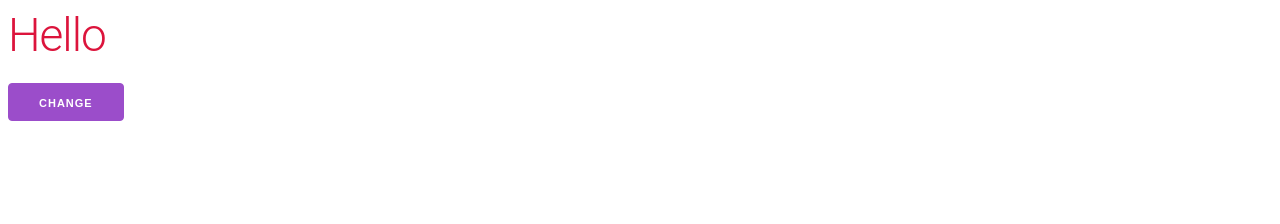
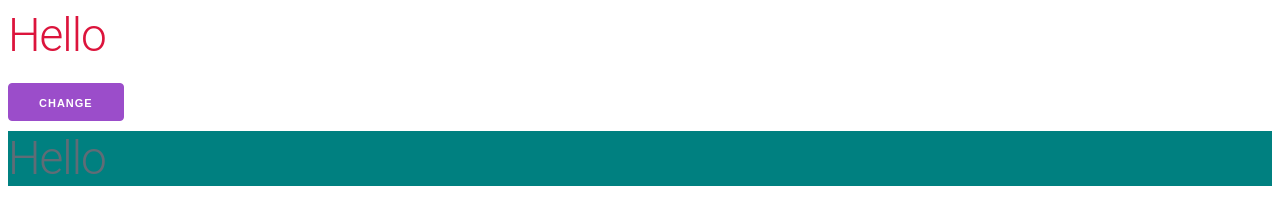
Before and after one commit to BoxPistols/Vue_UdyComplete, a plain HTML site: page index.html in a window 1280 px wide. Drawn offline with Linux system fonts and the light colour scheme.

Commit message:
class binding

```diff
--- a/app.css
+++ b/app.css
@@ -1,7 +1,10 @@
 .red{
 	color: crimson;
+	transition: 0.3s;
 }
 
 .bg-gr{
 	background: teal;
+	/*color: white;	*/
+	transition: 0.3s;
 }
--- a/app.js
+++ b/app.js
@@ -1,7 +1,9 @@
 new Vue({
 	el: '#app',
 	data: {
-		active: true
+		active: true,
+		bg: 'bg-gr',
+		color: 'red'
 	},
 	computed: {
 		classObj: function(){
--- a/index.html
+++ b/index.html
@@ -16,6 +16,7 @@
 	  <!-- <h1 v-bind:class="{ red: active, 'bg-gr': !active }">Hello</h1> -->
 	  <h1 v-bind:class="classObj">Hello</h1>
 	  <button @click="active = !active">Change</button>
+	  <h1 :class="[{red: !active}, bg ]">Hello</h1>
   </div>
 
 
```
